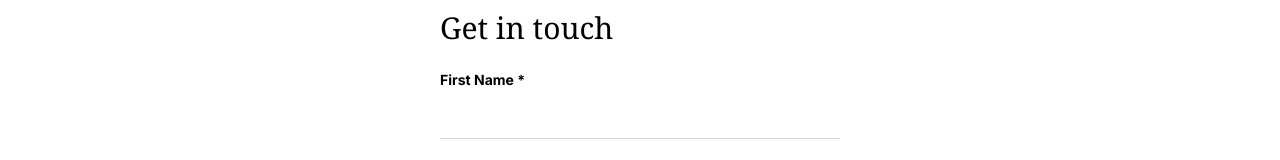
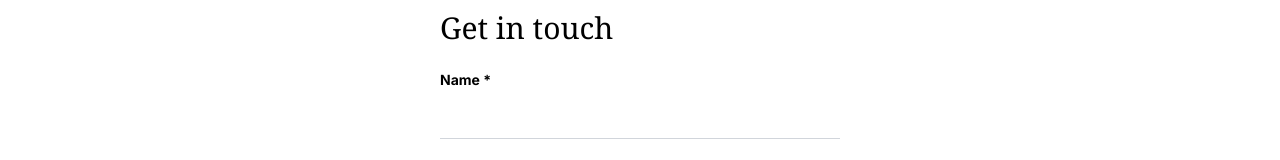
Before and after one commit to Hashaam-ejaz/braveWebsite, a Next.js app: page / in a window 1280 px wide. Shown: the part 5529-5689 px from the top of the page. Built offline with nearby package versions, Linux system fonts and the light colour scheme.

Commit message:
minor fix

```diff
--- a/src/components/contact-form.tsx
+++ b/src/components/contact-form.tsx
@@ -8,7 +8,7 @@ export default function SimpleContactForm() {
       <form className="space-y-6">
         <div>
           <label htmlFor="firstName" className="block text-sm font-bold mb-2">
-            First Name *
+            Name *
           </label>
           <input
             id="firstName"
```
